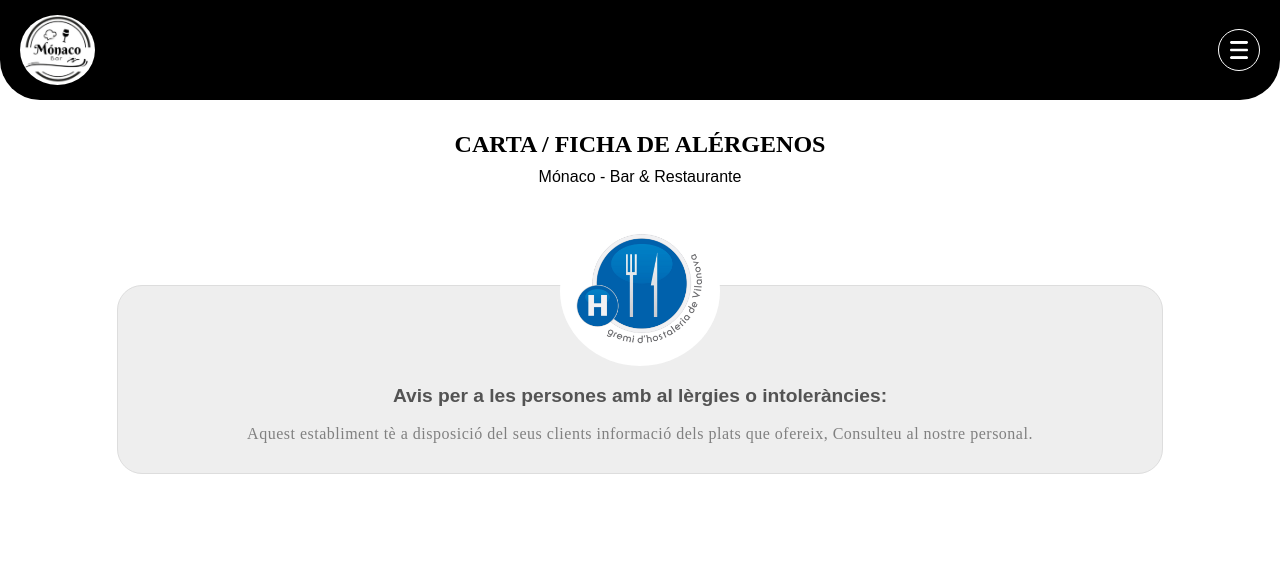
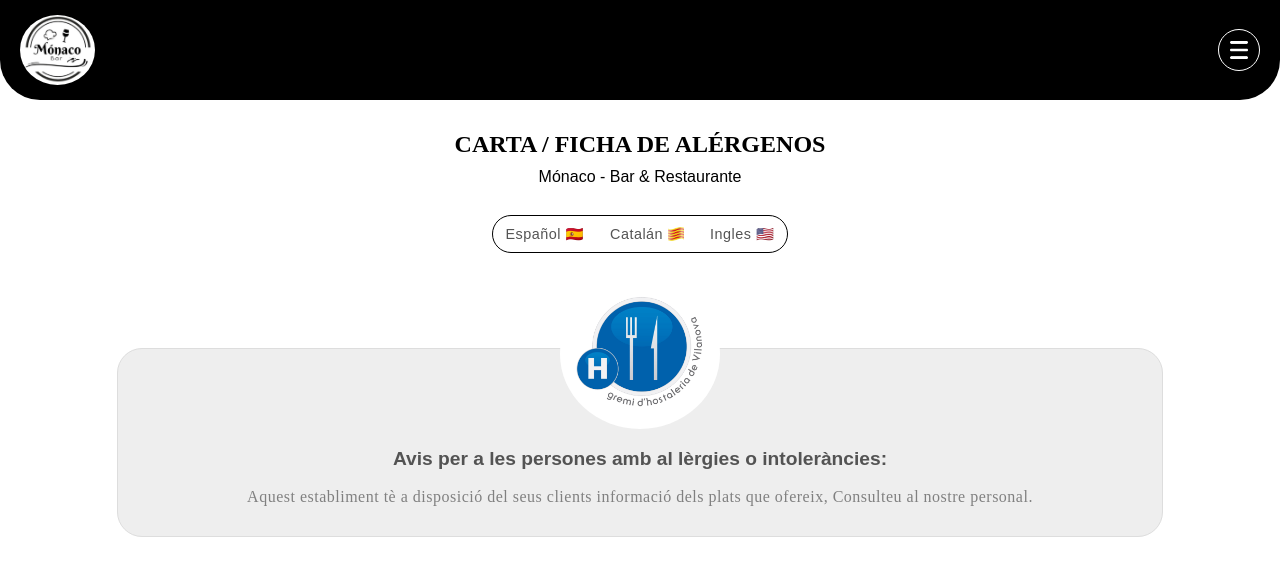
Before and after one commit to walkeriano/bar-monaco, a plain HTML site: page index.html in a window 1280 px wide. Drawn offline with Linux system fonts and the light colour scheme.

Commit message:
ready change idioma

```diff
--- a/index.html
+++ b/index.html
@@ -23,6 +23,18 @@
         <h1>Carta / Ficha de alérgenos</h1>
         <h2>Mónaco - Bar & Restaurante</h2>
       </section>
+      <section class="menu-idiomas">
+        <div>
+          <p>Español 🇪🇸</p>
+        </div>
+        <div>
+          <p>Catalán</p>
+          <img src="/static/img/bandera-cat.png" alt="bandera-catalana" class="icon-bandera">
+        </div>
+        <div>
+          <p>Ingles 🇺🇸</p>
+        </div>
+      </section>
       <section class="second-section">
         <div class="box-logo">
           <img
--- a/static/css/styles.css
+++ b/static/css/styles.css
@@ -128,5 +128,45 @@
   text-align: center;
   letter-spacing: 0.5px;
   line-height: 1.1;
-    color: grey;
+  color: grey;
 }
+
+
+.menu-idiomas{
+  border: 1px solid black;
+  display: flex;
+  align-items: center;
+  justify-content: center;
+  border-radius: 50px;
+}
+
+.menu-idiomas div{
+  border: 1px solid transparent;
+  padding: 10px 12px;
+  border-radius: 50px;
+  display: flex;
+  align-items: center;
+  justify-content: center;
+  gap: 5px;
+}
+
+.menu-idiomas div:hover{
+  background-color: black;
+}
+
+
+.menu-idiomas div p{
+  font-size: 0.9rem;
+  letter-spacing: 0.5px;
+  color: rgb(84, 84, 84);
+  font-family: Arial, Helvetica, sans-serif;
+}
+
+
+.menu-idiomas div:hover p{
+  color: white;
+}
+
+.icon-bandera{
+  width: 16px;
+}
```
Also changed, not shown: static/img/bandera-cat.png (added), 1 other file.
